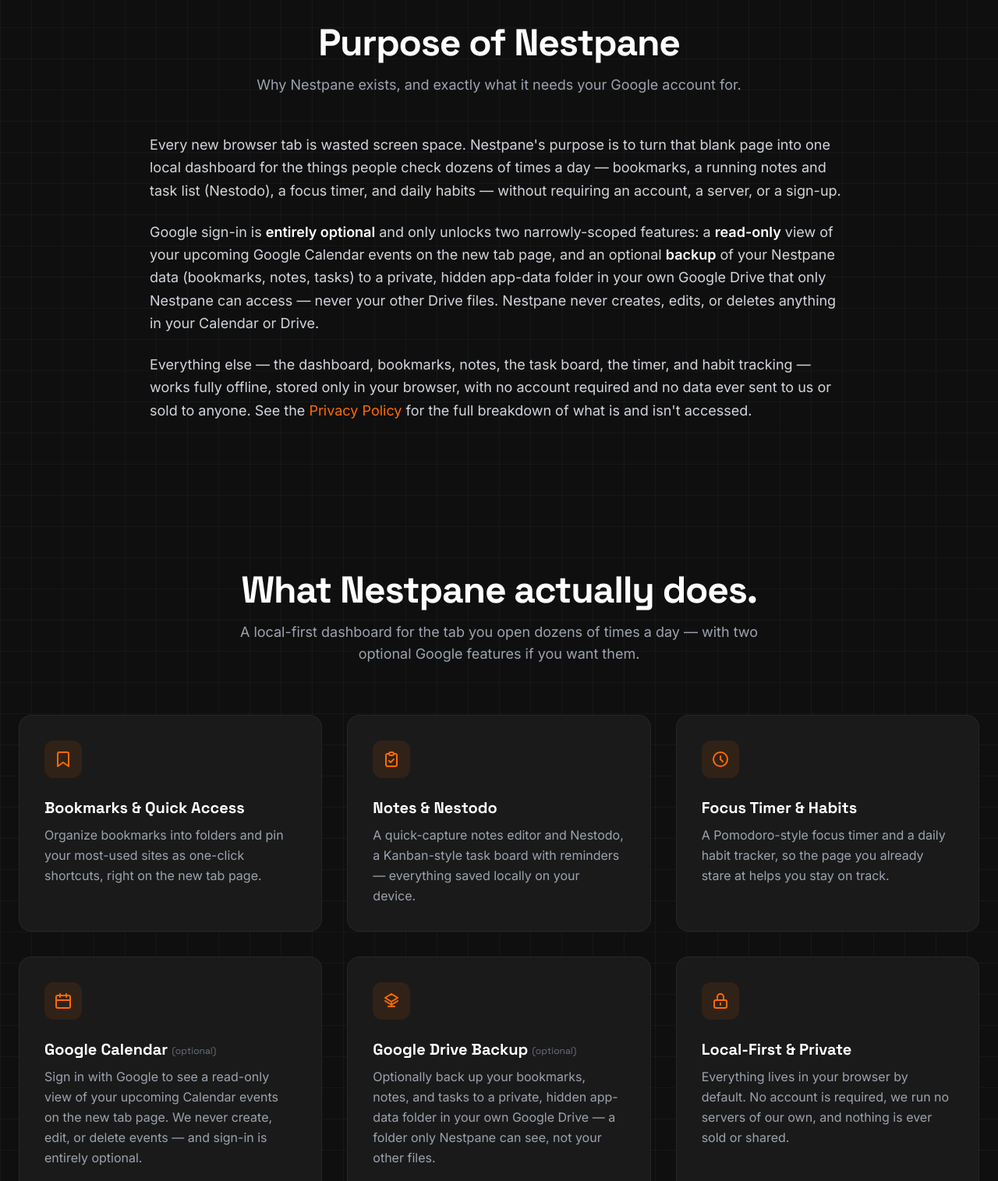
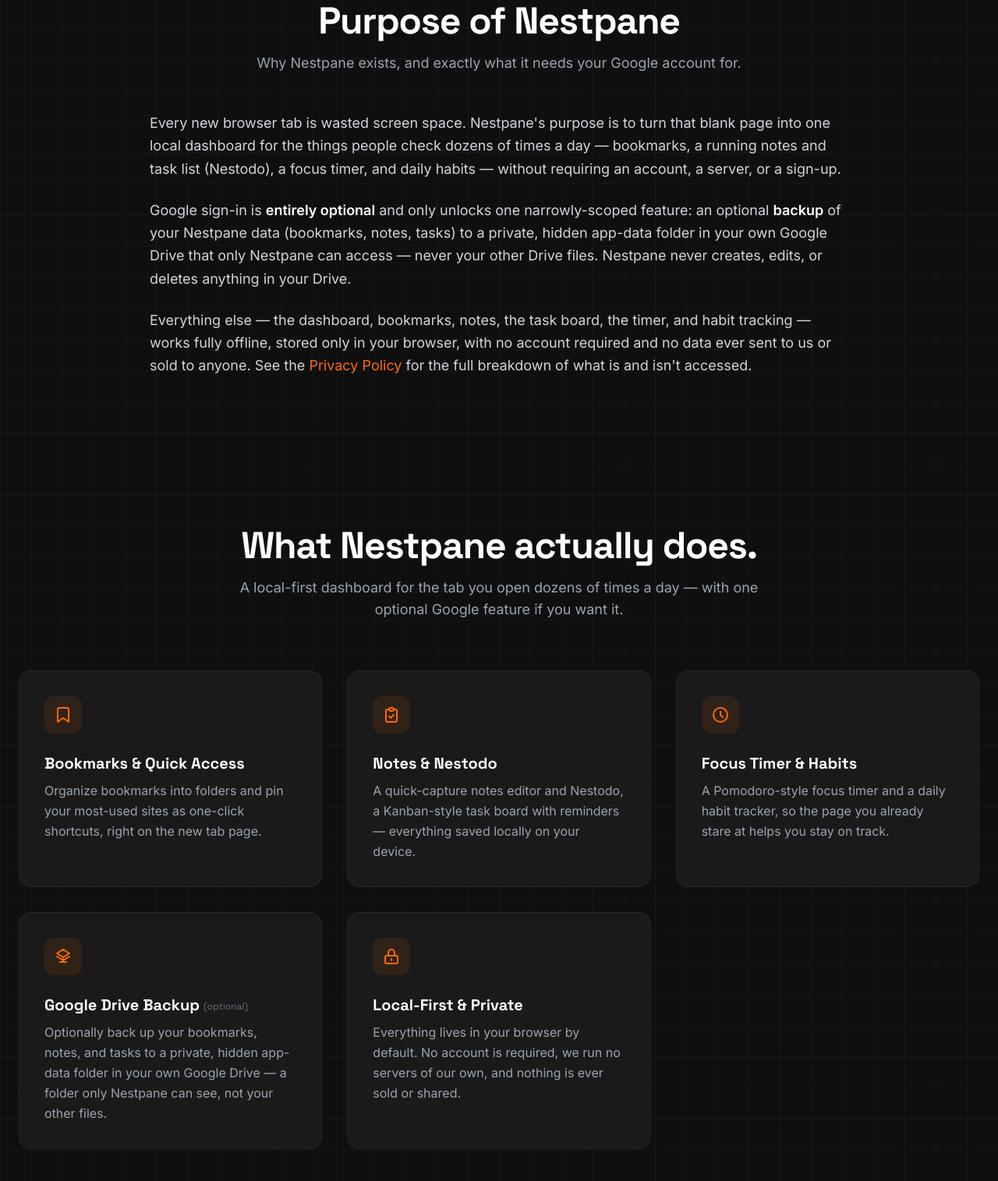
Before and after one commit to karkinirajan/Nestpane, a plain HTML site: page index.html in a window 1280 px wide. Shown: the part 1285-2800 px from the top of the page at 78% size. Drawn offline with nearby package versions, Linux system fonts and the light colour scheme.

Commit message:
refactor: remove Google Calendar integration, strip comments, enrich defaults (v1.9.8)
Remove Google Calendar sync entirely per request -- the app's own local
Calendar (add/view/delete events, recurring schedules) is untouched.
Removed the calendar.events.readonly OAuth scope, the Google sync UI and
its CSS, all Google Calendar mentions across webapp/index.html,
extension/privacy.html, and both READMEs, and added a one-time storage
sweep for leftover googleCalEvents/_gcalLastSync data on existing
installs.

Stripped every comment from the shipped extension source (app.js,
style.css, newtab.html, popup.html, popup.js, build.js, fouc.js) using
esbuild's own parser rather than regex, verified functionally identical
to the originals when fully minified before touching any real file.
~13% smaller source as a result (14,987 -> 12,963 lines).

Enriched default content:
- Sidebar: added 2-3 items to every group (Home: +Tab Sessions/Trash,
  Personal: +Habits, Google: +Cloud Console/Sheets/Meet, Socials:
  +Discord/Telegram/Twitch, AI: +ChatGPT/Claude/Perplexity -- this
  group previously shipped empty by design)
- Quick Access: expanded from 10 to exactly 30 default items (Google 6,
  Socials 7, AI/LLM 8, other popular sites 9). Found and fixed two
  pre-existing migration functions (migrateSyncSbLinksToQA,
  migrateAddSocials) that were silently topping fresh installs up to 66
  items behind the scenes -- both now skip fresh installs so the count
  is exactly 30, while existing users keep their current behavior.

Bumps extension to v1.9.8.

```diff
--- a/index.html
+++ b/index.html
@@ -6,16 +6,16 @@
   <meta name="viewport" content="width=device-width, initial-scale=1.0">
   <title>Nestpane — A local-first Chrome new tab dashboard</title>
   <meta name="description"
-    content="Nestpane is a free Chrome extension that replaces your new tab with bookmarks, notes, a task board, a focus timer, and habit tracking — plus optional Google Calendar and Drive backup. Local-first, no account required.">
+    content="Nestpane is a free Chrome extension that replaces your new tab with bookmarks, notes, a task board, a focus timer, and habit tracking — plus optional Google Drive backup. Local-first, no account required.">
   <meta name="application-name" content="Nestpane">
   <meta property="og:site_name" content="Nestpane">
   <meta property="og:title" content="Nestpane — A local-first Chrome new tab dashboard">
-  <meta property="og:description" content="Bookmarks, notes, Nestodo, focus timer, and habits on your new tab — plus optional Google Calendar and Drive backup. Free and local-first.">
+  <meta property="og:description" content="Bookmarks, notes, Nestodo, focus timer, and habits on your new tab — plus optional Google Drive backup. Free and local-first.">
   <meta property="og:type" content="website">
   <meta property="og:url" content="https://nestpane.kneeraazon.com/">
   <meta name="twitter:card" content="summary">
   <meta name="twitter:title" content="Nestpane — A local-first Chrome new tab dashboard">
-  <meta name="twitter:description" content="Bookmarks, notes, Nestodo, focus timer, and habits on your new tab — plus optional Google Calendar and Drive backup.">
+  <meta name="twitter:description" content="Bookmarks, notes, Nestodo, focus timer, and habits on your new tab — plus optional Google Drive backup.">
   <link rel="canonical" href="https://nestpane.kneeraazon.com/">
 
   <!-- Favicon -->
@@ -112,8 +112,8 @@
       </h1>
       <p class="text-lg md:text-xl text-gray-400 max-w-2xl mx-auto mb-6 fade-in-up">
         Nestpane replaces Chrome's blank new tab page with a personal dashboard: bookmarks, notes, a Nestodo
-        task board, a focus timer, and a habit tracker — plus an optional, read-only Google Calendar
-        widget and optional encrypted Google Drive backup, if you choose to sign in.
+        task board, a focus timer, and a habit tracker — plus optional encrypted Google Drive backup, if
+        you choose to sign in.
       </p>
       <p class="text-base text-gray-500 max-w-2xl mx-auto mb-10 fade-in-up">
         Everything is stored locally in your browser by default. Nothing is ever sold or shared.
@@ -201,13 +201,11 @@
           a server, or a sign-up.
         </p>
         <p>
-          Google sign-in is <strong class="text-white">entirely optional</strong> and only unlocks two
-          narrowly-scoped features: a <strong class="text-white">read-only</strong> view of your upcoming
-          Google Calendar events on the new tab page, and an optional
-          <strong class="text-white">backup</strong> of your Nestpane data (bookmarks, notes, tasks) to a
-          private, hidden app-data folder in your own Google Drive that only Nestpane can access — never
-          your other Drive files. Nestpane never creates, edits, or deletes anything in your Calendar or
-          Drive.
+          Google sign-in is <strong class="text-white">entirely optional</strong> and only unlocks one
+          narrowly-scoped feature: an optional <strong class="text-white">backup</strong> of your Nestpane
+          data (bookmarks, notes, tasks) to a private, hidden app-data folder in your own Google Drive that
+          only Nestpane can access — never your other Drive files. Nestpane never creates, edits, or
+          deletes anything in your Drive.
         </p>
         <p>
           Everything else — the dashboard, bookmarks, notes, the task board, the timer, and habit
@@ -225,7 +223,7 @@
     <div class="max-w-7xl mx-auto">
       <div class="text-center max-w-2xl mx-auto mb-16">
         <h2 class="text-4xl md:text-5xl font-bold text-white mb-4 tracking-tight">What Nestpane actually does.</h2>
-        <p class="text-lg text-gray-400">A local-first dashboard for the tab you open dozens of times a day — with two optional Google features if you want them.</p>
+        <p class="text-lg text-gray-400">A local-first dashboard for the tab you open dozens of times a day — with one optional Google feature if you want it.</p>
       </div>
       <div class="grid grid-cols-1 md:grid-cols-3 gap-8">
         <div class="p-8 rounded-2xl bg-[#1A1A1A] border border-white/5 hover:border-[#FF6B00]/30 transition-all duration-300 group">
@@ -254,15 +252,6 @@
           </div>
           <h3 class="text-xl font-semibold text-white mb-2">Focus Timer &amp; Habits</h3>
           <p class="text-gray-400 leading-relaxed">A Pomodoro-style focus timer and a daily habit tracker, so the page you already stare at helps you stay on track.</p>
-        </div>
-        <div class="p-8 rounded-2xl bg-[#1A1A1A] border border-white/5 hover:border-[#FF6B00]/30 transition-all duration-300 group">
-          <div class="w-12 h-12 bg-[#FF6B00]/10 rounded-xl flex items-center justify-center mb-6 group-hover:scale-110 transition-transform">
-            <svg class="w-6 h-6 text-[#FF6B00]" fill="none" stroke="currentColor" viewBox="0 0 24 24">
-              <path stroke-linecap="round" stroke-linejoin="round" stroke-width="2" d="M8 7V3m8 4V3M3 11h18M5 5h14a2 2 0 012 2v12a2 2 0 01-2 2H5a2 2 0 01-2-2V7a2 2 0 012-2z" />
-            </svg>
-          </div>
-          <h3 class="text-xl font-semibold text-white mb-2">Google Calendar <span class="text-xs font-normal text-gray-500 align-middle">(optional)</span></h3>
-          <p class="text-gray-400 leading-relaxed">Sign in with Google to see a read-only view of your upcoming Calendar events on the new tab page. We never create, edit, or delete events — and sign-in is entirely optional.</p>
         </div>
         <div class="p-8 rounded-2xl bg-[#1A1A1A] border border-white/5 hover:border-[#FF6B00]/30 transition-all duration-300 group">
           <div class="w-12 h-12 bg-[#FF6B00]/10 rounded-xl flex items-center justify-center mb-6 group-hover:scale-110 transition-transform">
```
